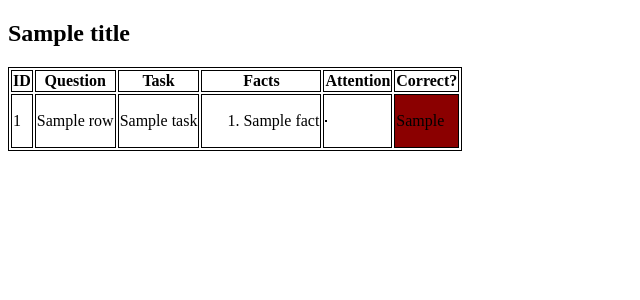
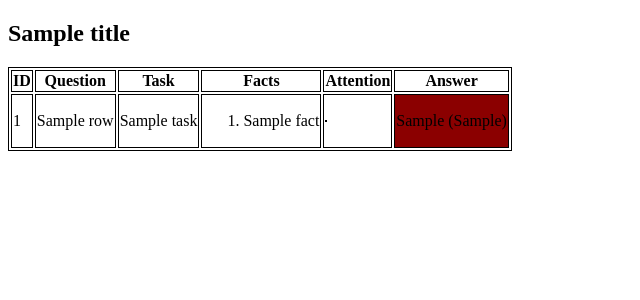
Before and after one commit to seominjoon/qrn, a Python web app: template directed/templates/list_results.html in a window 1280 px wide. Shown: the top 300 px of the page, without its empty margins (0-640 px from the left). Run offline with Jinja, Linux system fonts and the light colour scheme; the template is opened without the code that fills it: most values are stand-ins (such as "Sample title", 1, 10 or a date in 2020); some libraries are stand-ins or nearby versions.

Commit message:
visualization updated

```diff
--- a/directed/list_results.py
+++ b/directed/list_results.py
@@ -101,7 +101,9 @@ def list_results(args):
                'attention': attention,
                'ca_f': ca_f,
                'correct': correct,
-               'task': T[i]}
+               'task': T[i],
+               'y': idx2word_dict[Y[id_]],
+               'yp': idx2word_dict[eval_d['yp']]}
         rows.append(row)
 
         if i % num_per_page == 0:
--- a/directed/main.py
+++ b/directed/main.py
@@ -148,7 +148,7 @@ def main(_):
     pprint(config.__dict__)
 
     # TODO : specify eval tensor names to save in evals folder
-    eval_tensor_names = ['a_comb', 'ca_f_comb', 'correct']
+    eval_tensor_names = ['a_comb', 'ca_f_comb', 'correct', 'yp']
 
     graph = tf.Graph()
     # TODO : initialize BaseTower-subclassed objects
--- a/directed/model.py
+++ b/directed/model.py
@@ -172,7 +172,9 @@ class Tower(BaseTower):
             w = tf.tanh(linear([u_prev], d, True), name='w')
             W = tf.transpose(A.emb_mat, name='W')
             logits = tf.matmul(w, W, name='logits')
-            correct = tf.equal(tf.argmax(logits, 1), tf.cast(y, 'int64'))
+            yp = tf.cast(tf.argmax(logits, 1), 'int32')
+            correct = tf.equal(yp, y)
+            tensors['yp'] = yp
             tensors['correct'] = correct
 
         with tf.name_scope("loss") as scope:
--- a/directed/templates/list_results.html
+++ b/directed/templates/list_results.html
@@ -28,7 +28,7 @@
             <th>Task</th>
             <th>Facts</th>
             <th>Attention</th>
-            <th>Correct?</th>
+            <th>Answer</th>
         </tr>
         {% for row in rows %}
             <tr>
@@ -56,10 +56,10 @@
                     </table>
                 </td>
                 {% if row.correct %}
-                <td bgcolor="#7fff00">{{ row.yp }}
+                <td bgcolor="#7fff00">{{ row.yp }} ({{ row.y }})
                 </td>
                 {% else %}
-                <td bgcolor="#8b0000">{{ row.yp }}
+                <td bgcolor="#8b0000">{{ row.yp }} ({{ row.y }})
                 </td>
                 {% endif %}
             </tr>
```
